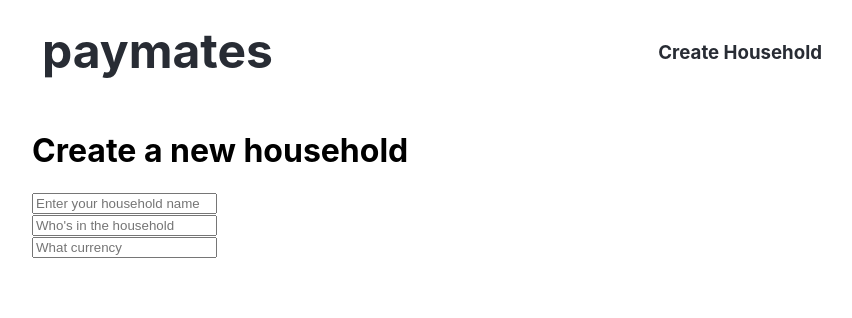
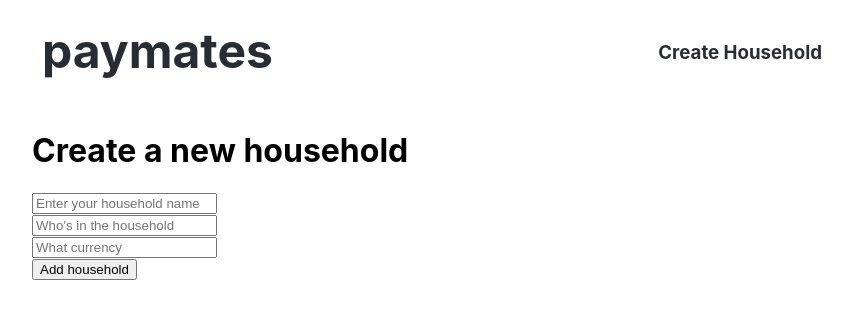
Before and after one commit to houblon/paymates, a React (Create React App) app in the folder client/: page /create-household in a window 1280 px wide. Shown: the top 318 px of the page, without its empty margins (208-1060 px from the left). Built offline with nearby package versions, Linux system fonts and the light colour scheme; the HTML template or start-up script is replaced by a standard one.

Commit message:
Add initial household endpoint

```diff
--- a/client/src/App.js
+++ b/client/src/App.js
@@ -68,7 +68,7 @@ class App extends Component {
   }
 
   componentDidMount () {
-    fetch('./needs-equalization.json')
+    fetch('/needs-equalization.json')
       .then(response => response.json())
       .then(responseJson => {
         this.setState({
--- a/client/src/components/Button/Button.js
+++ b/client/src/components/Button/Button.js
@@ -1,8 +1,8 @@
-import React, {Component} from 'react';
+import React from 'react';
 import './Button.css';
 
 const Button = (props) => (
-  <button class="Button"
+  <button className="Button"
     value={props.value}
     onClick={props.onClick}
   >
--- a/client/src/components/Input/Input.js
+++ b/client/src/components/Input/Input.js
@@ -1,8 +1,8 @@
-import React, {Component} from 'react';
+import React from 'react';
 import './Input.css';
 
 const Input = (props) => (
-  <input class="Input"
+  <input className="Input"
     name={props.name}
     placeholder={props.placeholder}
     value={props.value}
--- a/client/src/components/pages/CreateHousehold/CreateHousehold.js
+++ b/client/src/components/pages/CreateHousehold/CreateHousehold.js
@@ -1,5 +1,8 @@
 import React, { Component } from 'react';
 import './CreateHousehold.css';
+
+import Input from '../../Input/Input.js';
+import Button from '../../Button/Button.js';
 
 class CreateHousehold extends Component {
   state = {
@@ -33,29 +36,56 @@ class CreateHousehold extends Component {
     //     });
     //   });
   }
+
+  submit = () => {
+    console.log('submit form')
+    const formData = {
+      name: this.state.householdName,
+      members: this.state.householdMembers,
+      defaultCurrency: this.state.defaultCurrency
+    };
+
+    fetch('/api/mongodb/households/', {
+        method: 'POST',
+        headers: {'Content-Type': 'application/json'},
+        body: JSON.stringify(formData),
+      })
+      .then(response => response.json())
+      .then(data => {
+        console.log('Got this back', data);
+
+        // Redirect to blog
+        this.props.history.push('/');
+      });
+  }
+
   render() {
     return (
       <div className="Create-Household">
         <h1>Create a new household</h1>
-        <input
+        <Input
             name="Household Name"
             placeholder="Enter your household name"
             value={this.state.householdName}
             onChange={this.onChangeHouseholdName}
           />
         <br />
-        <input
+        <Input
             name="Household Members"
             placeholder="Who's in the household"
             value={this.state.householdMembers}
             onChange={this.onChangeHouseholdMembers}
           />
         <br />
-        <input
+        <Input
             name="Currency"
             placeholder="What currency"
             value={this.state.defaultCurrency}
             onChange={this.onChangeDefaultCurrency}
+          />
+          <br />
+          <Button onClick={this.submit}
+            label="Add household"
           />
       </div>
     );
```
